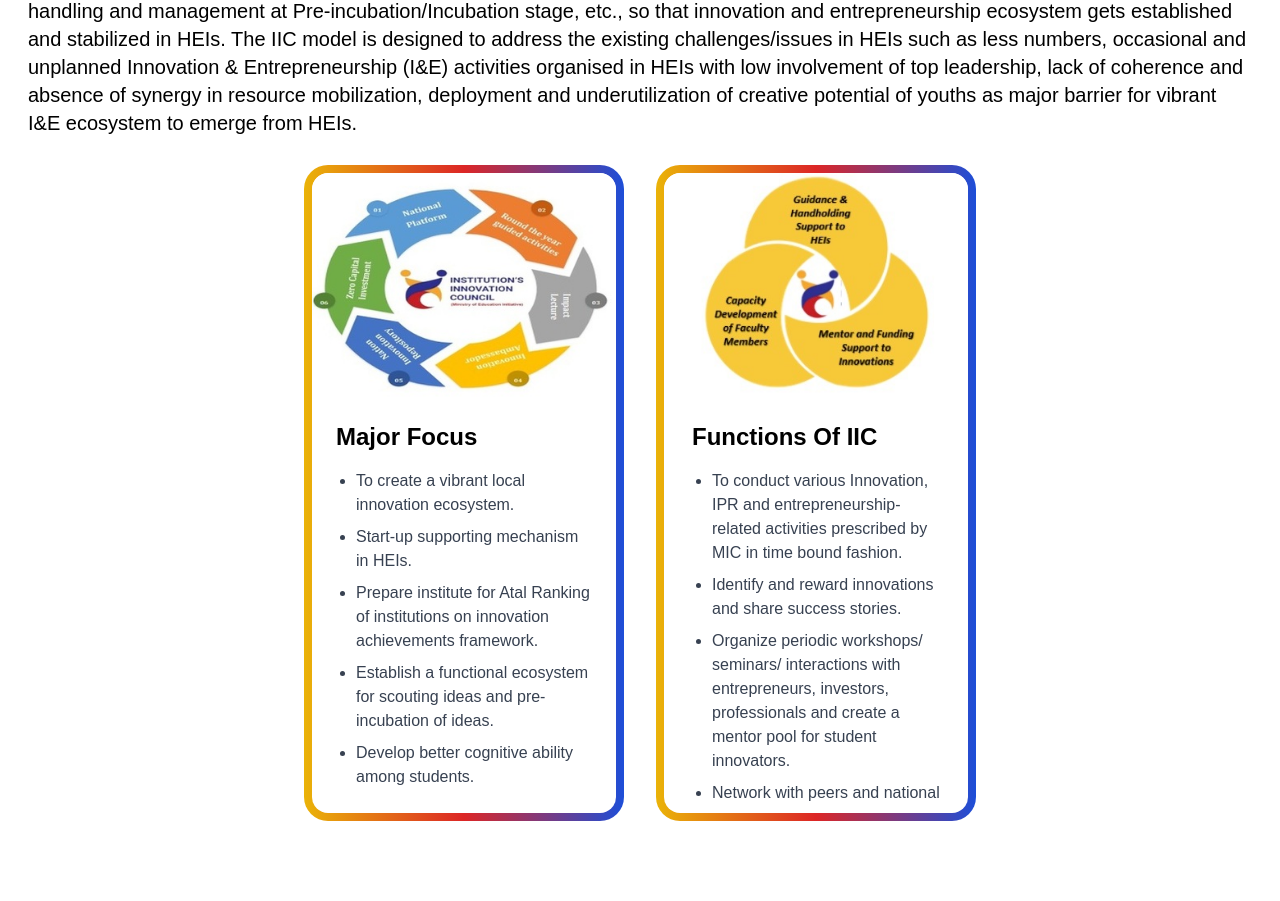
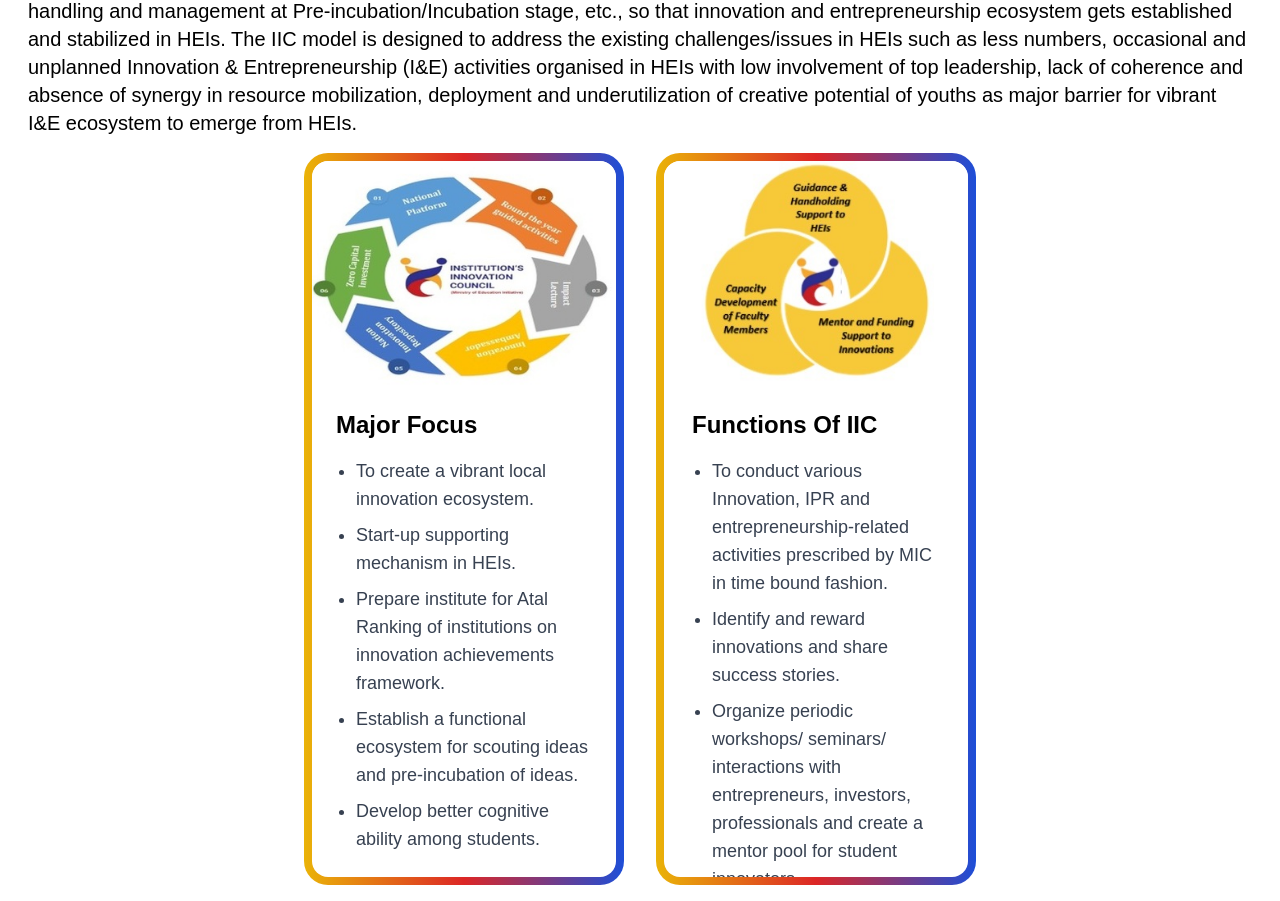
Before and after one commit to AyushNafdey/IIC-GCOEN, a React (Vite) app: page / in a window 1280 px wide. Shown: the part 720-1621 px from the top of the page. Before the commit the page ends 1569 px from the top, so only its background shows below. Built offline with nearby package versions, Linux system fonts and the light colour scheme; a web font is replaced by a local one.

Commit message:
Minor Bug fixes

```diff
--- a/src/components/Focus_Function.jsx
+++ b/src/components/Focus_Function.jsx
@@ -6,7 +6,7 @@
 function Focus_Function() {
   return (
     <>
-      <div className="flex flex-col md:flex-row gap-x-8 w-full py-4 md:py-7 justify-center items-stretch">
+      <div className="flex flex-col md:flex-row gap-x-8 w-full py-4 max-md:gap-y-7 max-sm:gap-y-7 justify-center items-stretch">
         {/* Card 1 */}
         <div className="w-full max-w-[320px] h-[600px] md:h-auto mx-auto md:mx-0 md:w-[385px] rounded-3xl p-2 bg-gradient-to-l from-blue-700 via-red-600 to-yellow-500">
           <div className="h-full rounded-2xl bg-white overflow-hidden">
@@ -19,7 +19,7 @@
             </div>
             <div className="p-4 md:p-6">
               <h2 className="font-bold text-xl md:text-2xl mb-3 md:mb-4">Major Focus</h2>
-              <ul className="list-disc text-gray-700 space-y-1 md:space-y-2 pl-5 text-sm md:text-base">
+              <ul className="list-disc text-gray-700 space-y-1 md:space-y-2 pl-5 text-lg max-md:text-base">
                 <li>To create a vibrant local innovation ecosystem.</li>
                 <li>Start-up supporting mechanism in HEIs.</li>
                 <li>Prepare institute for Atal Ranking of institutions on innovation achievements framework.</li>
@@ -42,7 +42,7 @@
             </div>
             <div className="px-4 md:px-7">
               <h2 className="font-bold text-xl pt-6 md:text-2xl mb-3 md:mb-4">Functions Of IIC</h2>
-              <ul className="list-disc text-gray-700 space-y-1 md:space-y-2 pl-5 overflow-y-auto max-h-[340px] max-md:max-h-[300px] text-sm md:text-base">
+              <ul className="list-disc text-gray-700 space-y-1 md:space-y-2 pl-5 overflow-y-auto max-h-[420px] max-md:max-h-[300px] text-lg max-md:text-base">
                 <li>To conduct various Innovation, IPR and entrepreneurship-related activities prescribed by MIC in time bound fashion.</li>
                 <li>Identify and reward innovations and share success stories.</li>
                 <li>Organize periodic workshops/ seminars/ interactions with entrepreneurs, investors, professionals and create a mentor pool for student innovators.</li>
```
